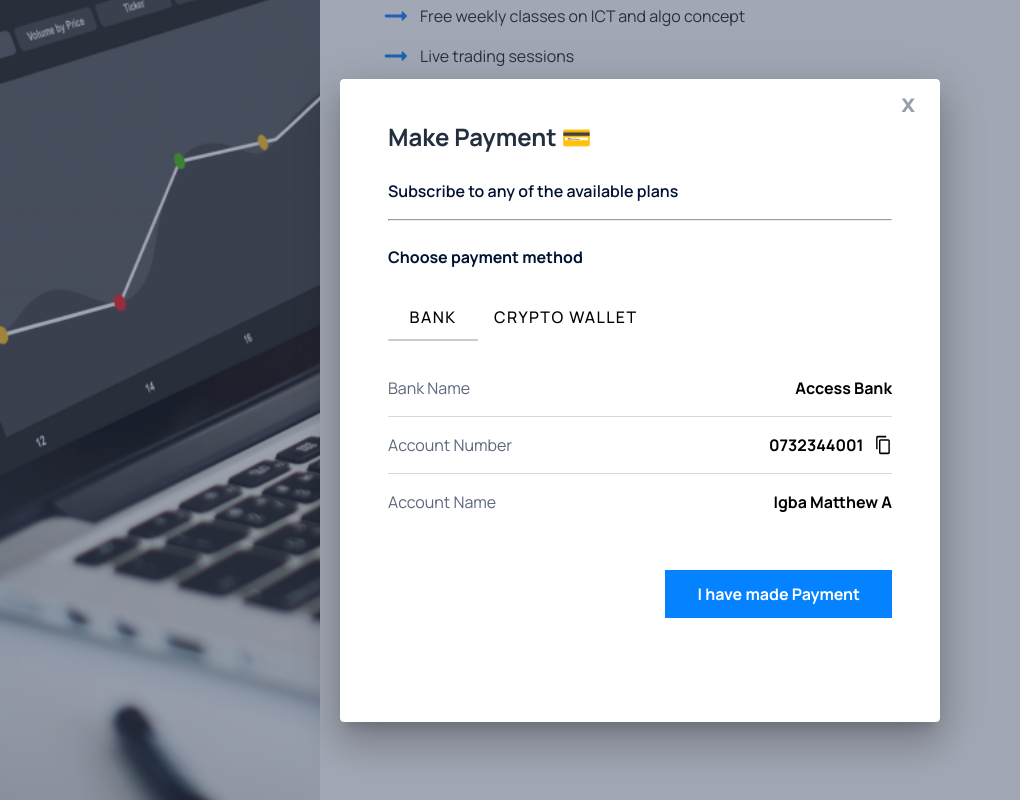
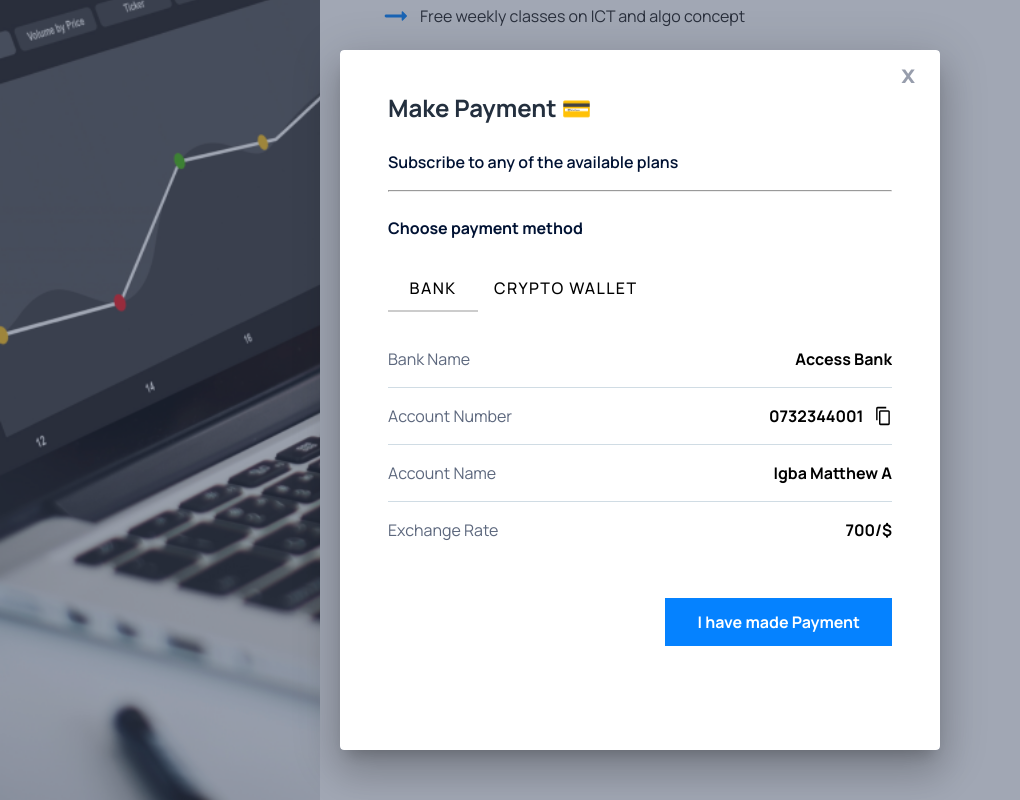
Before and after one commit to kennydageek/mrpeakfx, a Vue app: page /services/signal in a window 1280 px wide. Both pictures are taken after a click on the button "Make Payment". Shown: the part 637-1437 px from the top of the page, without its empty margins (0-1020 px from the left). Built offline with nearby package versions, Linux system fonts and the light colour scheme; a small style sheet from the web is missing.

Commit message:
Exchange rate added to bank transfer track

```diff
--- a/src/views/MentorshipView.vue
+++ b/src/views/MentorshipView.vue
@@ -217,6 +217,13 @@
                     <p class="payment-items__detail mb-0 d-flex">
                       Igba Matthew A.
                     </p>
+                  </div>
+
+                  <div
+                    class="payment-items pb-4 d-flex justify-space-between mt-4"
+                  >
+                    <p class="payment-items__heading mb-0">Exchange Rate</p>
+                    <p class="payment-items__detail mb-0 d-flex">700/$</p>
                   </div>
                 </div>
 
--- a/src/views/SignalView.vue
+++ b/src/views/SignalView.vue
@@ -220,6 +220,13 @@
                     <p class="payment-items__detail mb-0 d-flex">
                       Igba Matthew A
                     </p>
+                  </div>
+
+                  <div
+                    class="payment-items pb-4 d-flex justify-space-between mt-4"
+                  >
+                    <p class="payment-items__heading mb-0">Exchange Rate</p>
+                    <p class="payment-items__detail mb-0 d-flex">700/$</p>
                   </div>
                 </div>
 
```
